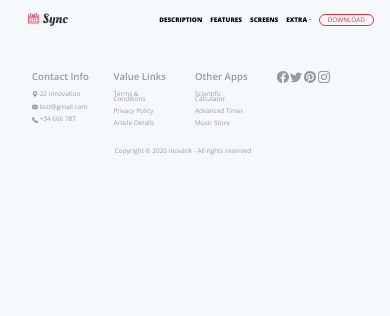
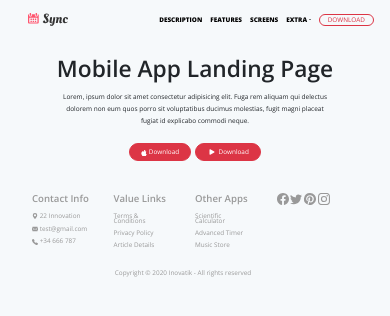
Before and after one commit to luisalvarez246/web_replication, a plain HTML site: page index.html in a window 390 px wide. Drawn offline with nearby package versions, Linux system fonts and the light colour scheme.

Commit message:
phone home page main
Finished the structure for main.

```diff
--- a/index.html
+++ b/index.html
@@ -32,9 +32,27 @@
 			<button type="button" class="btn btn-outline-danger text-uppercase">Download</button>
 		</ul>
 	</nav>
-	<section>
-
-	</section>
+	<main class="container">
+		<h1>Mobile App Landing Page</h1>
+		<div class="lp-description">
+			<p class="main-p">Lorem, ipsum dolor sit amet consectetur adipisicing elit. Fuga rem aliquam qui delectus dolorem non eum quos porro sit voluptatibus ducimus molestias, fugit magni placeat fugiat id explicabo commodi neque.</p>
+		</div>
+		<div>
+			<button type="button" class="btn btn-danger store-btn">
+				<svg xmlns="http://www.w3.org/2000/svg" width="6" height="6" fill="currentColor" class="bi bi-apple" viewBox="0 0 16 16">
+					<path d="M11.182.008C11.148-.03 9.923.023 8.857 1.18c-1.066 1.156-.902 2.482-.878 2.516.024.034 1.52.087 2.475-1.258.955-1.345.762-2.391.728-2.43Zm3.314 11.733c-.048-.096-2.325-1.234-2.113-3.422.212-2.189 1.675-2.789 1.698-2.854.023-.065-.597-.79-1.254-1.157a3.692 3.692 0 0 0-1.563-.434c-.108-.003-.483-.095-1.254.116-.508.139-1.653.589-1.968.607-.316.018-1.256-.522-2.267-.665-.647-.125-1.333.131-1.824.328-.49.196-1.422.754-2.074 2.237-.652 1.482-.311 3.83-.067 4.56.244.729.625 1.924 1.273 2.796.576.984 1.34 1.667 1.659 1.899.319.232 1.219.386 1.843.067.502-.308 1.408-.485 1.766-.472.357.013 1.061.154 1.782.539.571.197 1.111.115 1.652-.105.541-.221 1.324-1.059 2.238-2.758.347-.79.505-1.217.473-1.282Z"/>
+					<path d="M11.182.008C11.148-.03 9.923.023 8.857 1.18c-1.066 1.156-.902 2.482-.878 2.516.024.034 1.52.087 2.475-1.258.955-1.345.762-2.391.728-2.43Zm3.314 11.733c-.048-.096-2.325-1.234-2.113-3.422.212-2.189 1.675-2.789 1.698-2.854.023-.065-.597-.79-1.254-1.157a3.692 3.692 0 0 0-1.563-.434c-.108-.003-.483-.095-1.254.116-.508.139-1.653.589-1.968.607-.316.018-1.256-.522-2.267-.665-.647-.125-1.333.131-1.824.328-.49.196-1.422.754-2.074 2.237-.652 1.482-.311 3.83-.067 4.56.244.729.625 1.924 1.273 2.796.576.984 1.34 1.667 1.659 1.899.319.232 1.219.386 1.843.067.502-.308 1.408-.485 1.766-.472.357.013 1.061.154 1.782.539.571.197 1.111.115 1.652-.105.541-.221 1.324-1.059 2.238-2.758.347-.79.505-1.217.473-1.282Z"/>
+				</svg>
+				Download
+			</button>
+			<button type="button" class="btn btn-danger store-btn">
+				<svg xmlns="http://www.w3.org/2000/svg" width="10" height="10" fill="currentColor" class="bi bi-play-fill" viewBox="0 0 16 16">
+					<path d="m11.596 8.697-6.363 3.692c-.54.313-1.233-.066-1.233-.697V4.308c0-.63.692-1.01 1.233-.696l6.363 3.692a.802.802 0 0 1 0 1.393z"/>
+				</svg>
+				Download
+			</button>
+		</div>
+	</main>
 	<footer>
 		<section class="row">
 			<article class="col">
--- a/style.css
+++ b/style.css
@@ -81,6 +81,41 @@ body
 		--bs-btn-font-size: 0.4rem;
 	}
 
+	main
+	{
+		display: flex;
+		justify-content: center;
+		flex-wrap: wrap;
+		font-size: small;
+		margin-top: 1rem;
+	}
+
+	main h1
+	{
+		font-weight: 600;
+		font-size: calc(1.3rem + 0.5vw);
+	}
+
+	.lp-description
+	{
+		padding: 0em 3.8em;
+	}
+
+	main p
+	{
+		font-size: 0.5em;
+		text-align: center;
+		line-height: 12px;
+	}
+
+	.store-btn
+	{
+		--bs-btn-padding-x: 0.7rem;
+		--bs-btn-padding-y: 0.2rem;
+		--bs-btn-border-radius: 1rem;
+		--bs-btn-font-size: 0.4rem;
+	}
+
 	section
 	{
 		width: 100%;
```
